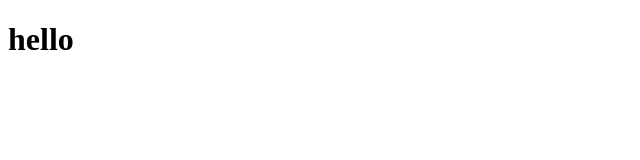
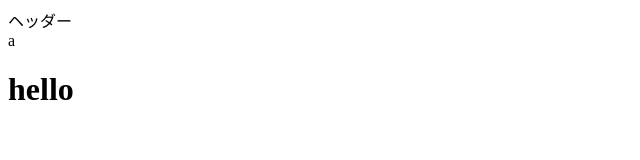
Before and after one commit to shoko29/git-practice, a plain HTML site: page index.html in a window 1280 px wide. Shown: the whole page, without its empty margins (0-640 px from the left). Drawn offline with Linux system fonts and the light colour scheme.

Commit message:
ヘッダー追加

```diff
--- a/index.html
+++ b/index.html
@@ -6,6 +6,7 @@
     <title>Document</title>
 </head>
 <body>
+    <header>ヘッダー</header>a
     <h1>hello</h1>
 </body>
 </html>
```
